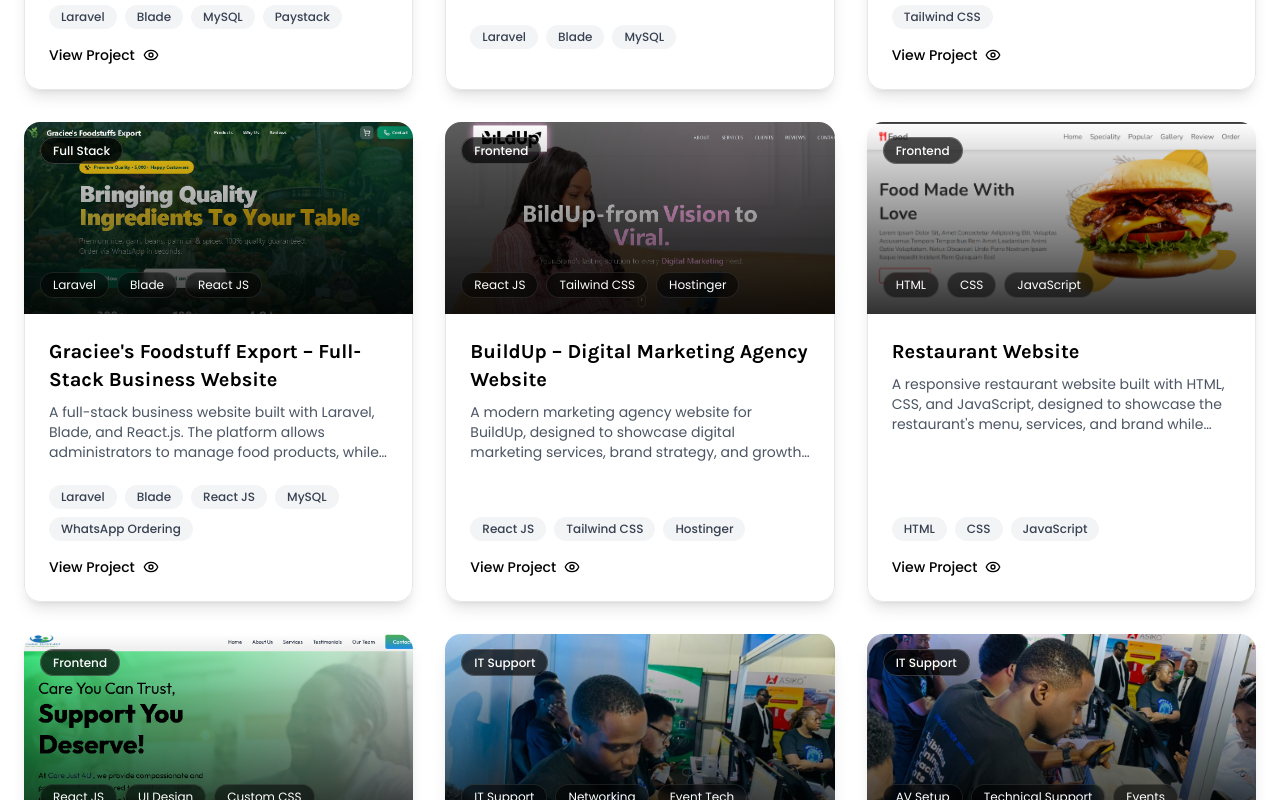
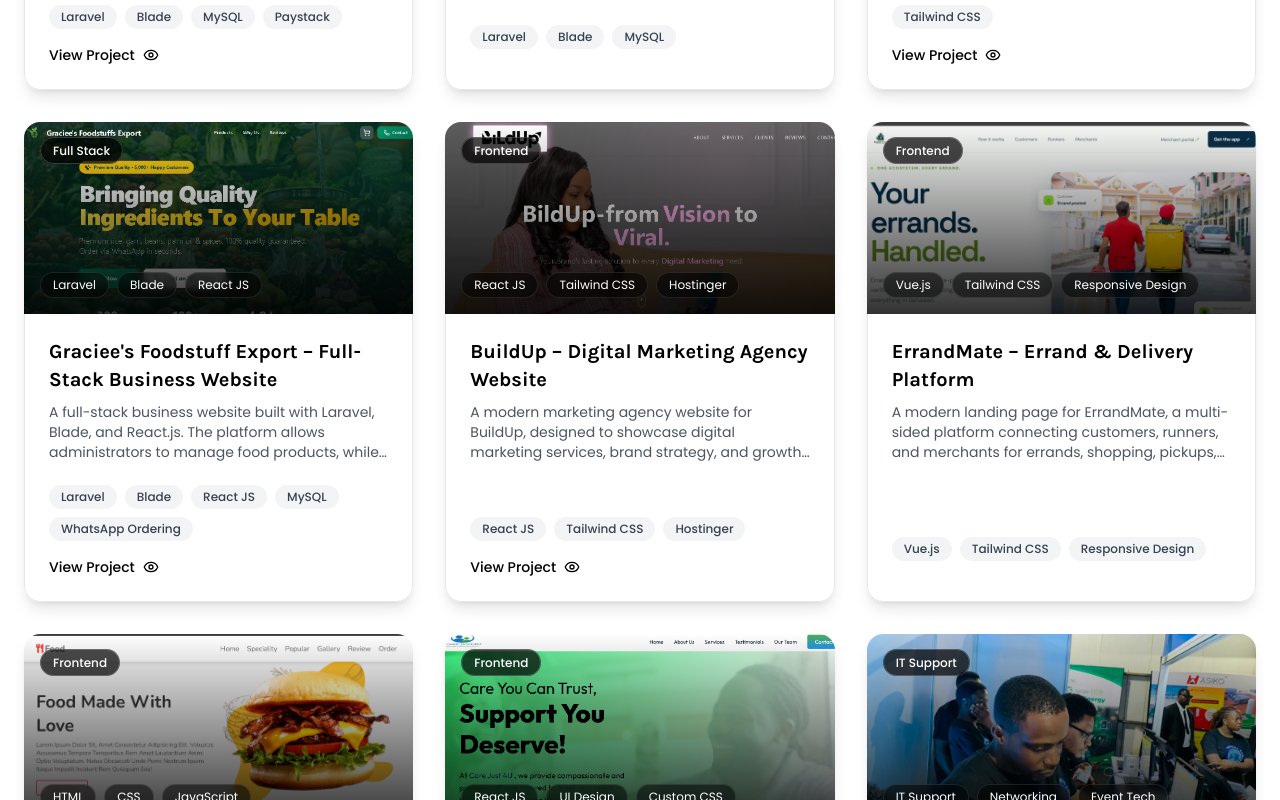
Before and after one commit to ojingwaDaniel/Portfolio-website, a React (Create React App) app: page / in a window 1280 px wide. Shown: the part 4300-5100 px from the top of the page. Built offline with nearby package versions, Linux system fonts and the light colour scheme.

Commit message:
added a new project

```diff
--- a/src/components/Projects.jsx
+++ b/src/components/Projects.jsx
@@ -17,6 +17,7 @@ import bildup from "../../src/assets/bildup.png";
 import care4u from "../assets/care-4-U.png";
 import gracieesFoodstuff from "../assets/graciees-foodstuff.png";
 import jobBoard from "../assets/job-board.png";
+import errandmate from "../assets/errandmate.png";
 import foodWeb from "../assets/food.png";
 import itSupport1 from "../assets/it-support-1.jpeg";
 import itSupport2 from "../assets/it-support-2.jpeg";
@@ -89,18 +90,31 @@ const Projects = () => {
 
     {
       id: 6,
+      title: "ErrandMate – Errand & Delivery Platform",
+      description:
+        "A modern landing page for ErrandMate, a multi-sided platform connecting customers, runners, and merchants for errands, shopping, pickups, and local deliveries. The website showcases the platform ecosystem, real-time tracking, smart matching, secure payments, and seamless user experiences.",
+      tags: ["Vue.js", "Tailwind CSS", "Responsive Design"],
+      image: errandmate,
+      category: "frontend",
+      // Add these when available:
+      // github: "https://github.com/...",
+      // live: "https://...",
+    },
+
+    {
+      id: 7,
       title: "Restaurant Website",
       description:
         "A responsive restaurant website built with HTML, CSS, and JavaScript, designed to showcase the restaurant's menu, services, and brand while providing customers with a simple and engaging browsing experience.",
       tags: ["HTML", "CSS", "JavaScript"],
-      image:foodWeb,
+      image: foodWeb,
       category: "frontend",
       github: "https://github.com/ojingwaDaniel/foodapp",
       live: "https://ojingwadaniel.github.io/foodapp/#",
     },
 
     {
-      id: 7,
+      id: 8,
       title: "Care Just 4U – Healthcare Support Website",
       description:
         "A mobile-friendly healthcare support website designed for Care Just 4U, showcasing compassionate care services, personalized support options, and a warm, trust-focused user experience.",
@@ -112,7 +126,7 @@ const Projects = () => {
     },
 
     {
-      id: 8,
+      id: 9,
       title: "Event IT Support & Network Setup",
       description:
         "Provided on-site IT support and network setup for event management programs, ensuring reliable connectivity and smooth technical operations.",
@@ -123,7 +137,7 @@ const Projects = () => {
     },
 
     {
-      id: 9,
+      id: 10,
       title: "Audio-Visual & System Setup",
       description:
         "Handled audio-visual system setup and technical support for live event presentations, helping ensure smooth presentations and reliable equipment operation.",
@@ -133,7 +147,7 @@ const Projects = () => {
     },
 
     {
-      id: 10,
+      id: 11,
       title: "Hardware & Device Support",
       description:
         "Provided hardware setup, device configuration, and troubleshooting during event operations to keep technical equipment functioning properly.",
@@ -143,7 +157,7 @@ const Projects = () => {
     },
 
     {
-      id: 11,
+      id: 12,
       title: "On-site Technical Assistance",
       description:
         "Supported event teams with real-time technical assistance, troubleshooting, and system monitoring throughout event operations.",
@@ -153,7 +167,7 @@ const Projects = () => {
     },
 
     {
-      id: 12,
+      id: 13,
       title: "Event Technology Management",
       description:
         "Managed technical systems and supported IT operations throughout events, helping ensure that equipment and technology remained operational.",
```
Also changed, not shown: src/assets/errandmate.png (added).
